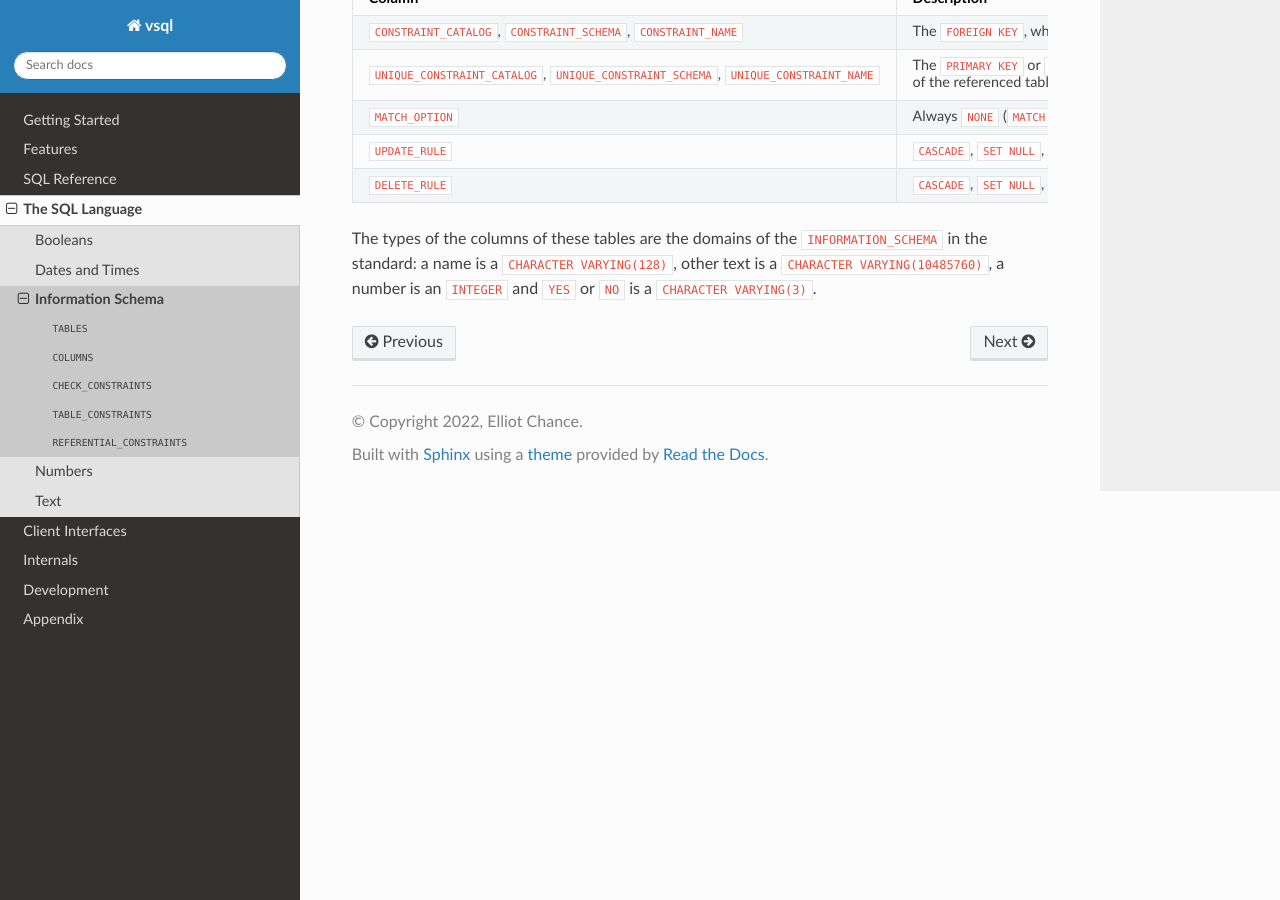
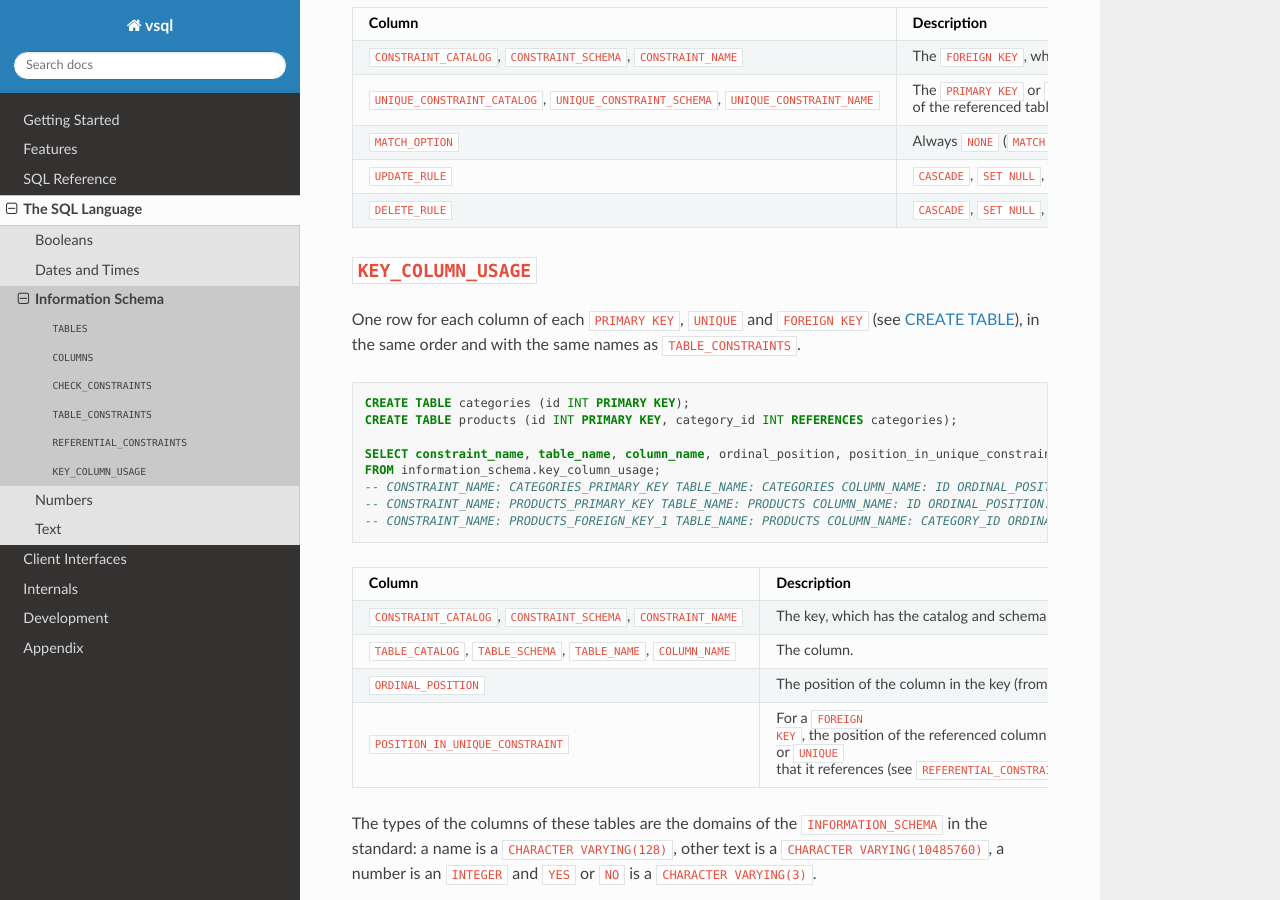
Before and after one commit to elliotchance/vsql, a Sphinx documentation site: the page built from docs/information-schema.rst, in a window 1280 px wide and 900 px high, scrolled down 3670 px. Built offline with Sphinx 7.4.7 and the Read the Docs theme 3.1.0, drawn with Linux system fonts in a browser that asks for light colours.

Commit message:
information_schema: Add the KEY_COLUMN_USAGE view
KEY_COLUMN_USAGE has a row for each column of each PRIMARY KEY, UNIQUE and
FOREIGN KEY, in the same order and with the same names as TABLE_CONSTRAINTS.
For a FOREIGN KEY, POSITION_IN_UNIQUE_CONSTRAINT is the position of the
referenced column in the PRIMARY KEY or UNIQUE that it references (the same
one as in REFERENTIAL_CONSTRAINTS). The SQL/CLI routines PrimaryKeys and
ForeignKeys (in the next PR) are defined with it.

F341 (Usage tables) is partially supported, since this is the first of its
views.

SQL F341

Co-Authored-By: Claude Opus 5.5 <noreply@anthropic.com>

```diff
--- a/docs/information-schema.rst
+++ b/docs/information-schema.rst
@@ -272,6 +272,44 @@ and with the same names as ``TABLE_CONSTRAINTS``.
     - ``CASCADE``, ``SET NULL``, ``SET DEFAULT`` or ``NO ACTION`` (the
       ``ON DELETE``).
 
+``KEY_COLUMN_USAGE``
+--------------------
+
+One row for each column of each ``PRIMARY KEY``, ``UNIQUE`` and ``FOREIGN KEY``
+(see :doc:`create-table`), in the same order and with the same names as
+``TABLE_CONSTRAINTS``.
+
+.. code-block:: sql
+
+  CREATE TABLE categories (id INT PRIMARY KEY);
+  CREATE TABLE products (id INT PRIMARY KEY, category_id INT REFERENCES categories);
+
+  SELECT constraint_name, table_name, column_name, ordinal_position, position_in_unique_constraint
+  FROM information_schema.key_column_usage;
+  -- CONSTRAINT_NAME: CATEGORIES_PRIMARY_KEY TABLE_NAME: CATEGORIES COLUMN_NAME: ID ORDINAL_POSITION: 1 POSITION_IN_UNIQUE_CONSTRAINT: NULL
+  -- CONSTRAINT_NAME: PRODUCTS_PRIMARY_KEY TABLE_NAME: PRODUCTS COLUMN_NAME: ID ORDINAL_POSITION: 1 POSITION_IN_UNIQUE_CONSTRAINT: NULL
+  -- CONSTRAINT_NAME: PRODUCTS_FOREIGN_KEY_1 TABLE_NAME: PRODUCTS COLUMN_NAME: CATEGORY_ID ORDINAL_POSITION: 1 POSITION_IN_UNIQUE_CONSTRAINT: 1
+
+.. list-table::
+  :header-rows: 1
+
+  * - Column
+    - Description
+
+  * - ``CONSTRAINT_CATALOG``, ``CONSTRAINT_SCHEMA``, ``CONSTRAINT_NAME``
+    - The key, which has the catalog and schema of its table.
+
+  * - ``TABLE_CATALOG``, ``TABLE_SCHEMA``, ``TABLE_NAME``, ``COLUMN_NAME``
+    - The column.
+
+  * - ``ORDINAL_POSITION``
+    - The position of the column in the key (from 1).
+
+  * - ``POSITION_IN_UNIQUE_CONSTRAINT``
+    - For a ``FOREIGN KEY``, the position of the referenced column in the
+      ``PRIMARY KEY`` or ``UNIQUE`` that it references (see
+      ``REFERENTIAL_CONSTRAINTS``). Otherwise, ``NULL``.
+
 The types of the columns of these tables are the domains of the
 ``INFORMATION_SCHEMA`` in the standard: a name is a ``CHARACTER VARYING(128)``,
 other text is a ``CHARACTER VARYING(10485760)``, a number is an ``INTEGER`` and
--- a/docs/sql-compliance.rst
+++ b/docs/sql-compliance.rst
@@ -1943,7 +1943,7 @@ here.
    * - ❌ **F251**
      - **Domain support**
 
-   * - ❌ **F341**
+   * - ⭕ **F341**
      - **Usage tables**
 
    * - ❌ **F391**
```
Also changed, not shown: 4 other files.
